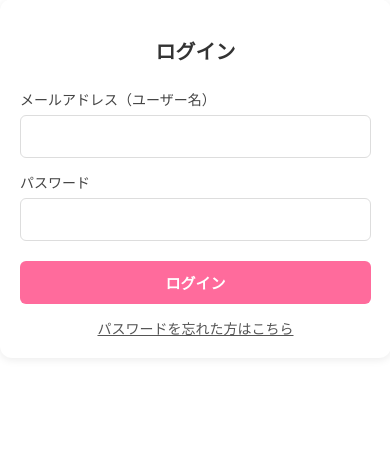
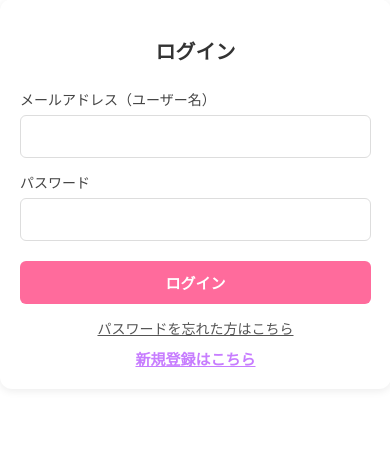
Before and after one commit to dai0105/seiheki_commu, a Django app: page /accounts/login/ in a window 390 px wide. Shown: the part 25-475 px from the top of the page. Run offline with Django 5.2, Linux system fonts and the light colour scheme.

Commit message:
Add mobile optimized login.css

```diff
--- a/accounts/static/css/login.css
+++ b/accounts/static/css/login.css
@@ -120,3 +120,15 @@ button[type="submit"]:active {
         padding: 11px;
     }
 }
+
+/* 新規登録リンク */
+.signup-link {
+    text-align: center;
+    margin-top: 10px;
+}
+
+.signup-link a {
+    color: #c77dff;
+    font-size: 15px;
+    font-weight: bold;
+}
--- a/accounts/templates/accounts/gender_select.html
+++ b/accounts/templates/accounts/gender_select.html
@@ -27,6 +27,11 @@
         </button>
     </form>
 
+    <div class="login-link">
+        <a href="{% url 'login' %}">すでにアカウントをお持ちの方はこちら</a>
+    </div>
+
+
 </div>
 
 </body>
--- a/accounts/templates/accounts/login.html
+++ b/accounts/templates/accounts/login.html
@@ -40,6 +40,11 @@
         <div class="forgot-link">
             <a href="{% url 'password_reset_request' %}">パスワードを忘れた方はこちら</a>
         </div>
+
+        <div class="signup-link">
+            <a href="{% url 'gender_select' %}">新規登録はこちら</a>
+        </div>
+
     </form>
 
 
```
Also changed, not shown: accounts/static/css/gender_select.css (+11 -0 lines).
